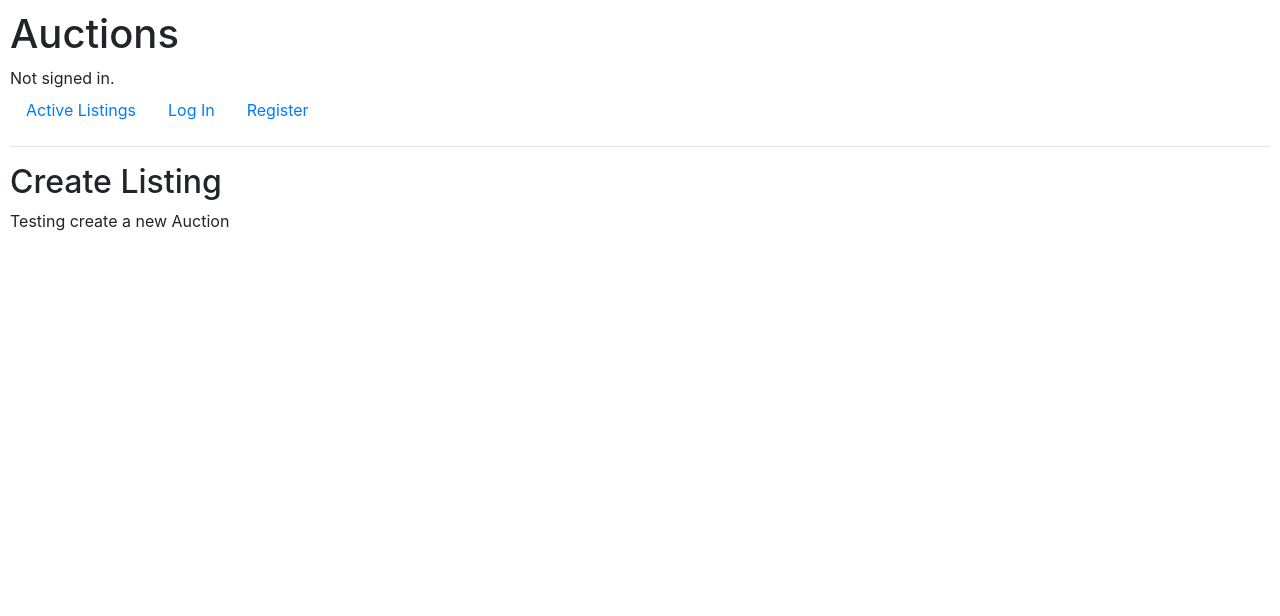
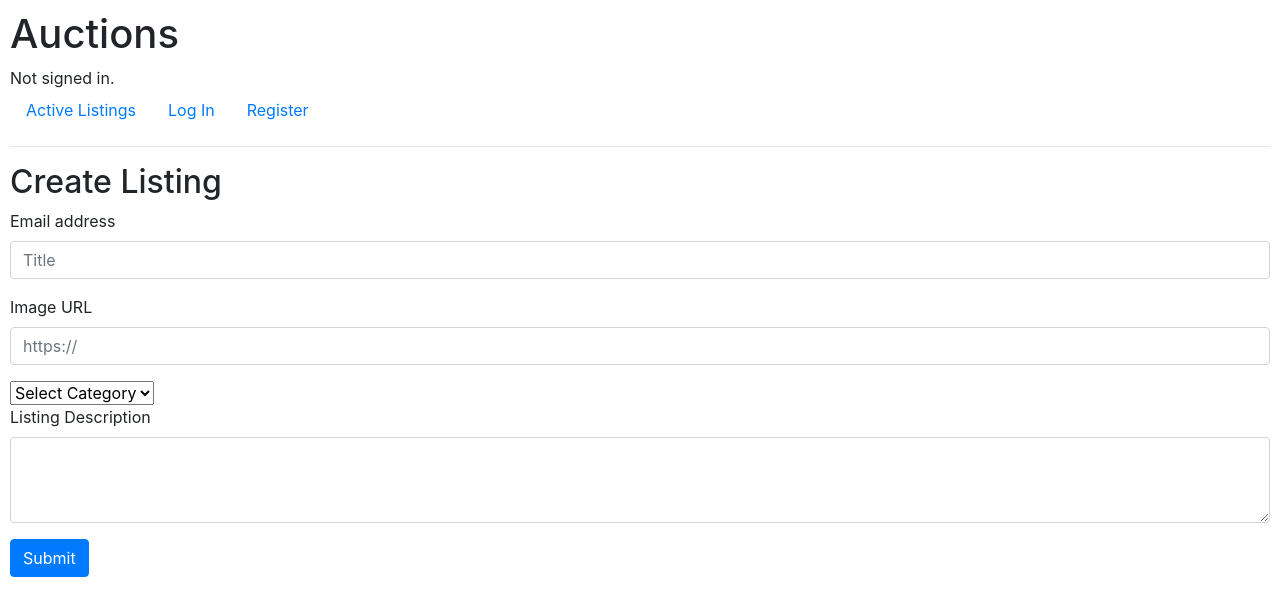
Before and after one commit to AleixMJ/commerce, a Django app: page /listing in a window 1280 px wide. Shown: the top 616 px of the page. Run offline with Django 3.2, Linux system fonts and the light colour scheme; some libraries are stand-ins or nearby versions.

Commit message:
added basic form to new listing page

```diff
--- a/auctions/templates/auctions/listing.html
+++ b/auctions/templates/auctions/listing.html
@@ -2,6 +2,26 @@
 
 {% block body %}
     <h2>Create Listing</h2>
+    <form>
 
-    Testing create a new Auction
+      <div class="mb-3">
+        <label for="exampleFormControlInput1" class="form-label">Email address</label>
+        <input name="title" type="text" class="form-control" id="exampleFormControlInput1" placeholder="Title">
+      </div>
+      <div class="mb-3">
+        <label for="exampleFormControlInput1" class="form-label">Image URL</label>
+        <input name="image" type="text" class="form-control" id="exampleFormControlInput1" placeholder="https://">
+      </div>
+      <select name="category" class="form-select form-select-sm" aria-label=".form-select-sm example">
+        <option selected>Select Category</option>
+        <option value="1">One</option>
+        <option value="2">Two</option>
+        <option value="3">Three</option>
+      </select>
+      <div class="mb-3">
+        <label for="exampleFormControlTextarea1" class="form-label">Listing Description</label>
+        <textarea name="text" class="form-control" id="exampleFormControlTextarea1" rows="3"></textarea>
+      </div>
+      <button type="submit" class="btn btn-primary">Submit</button>
+    </form>
 {% endblock %}
```
